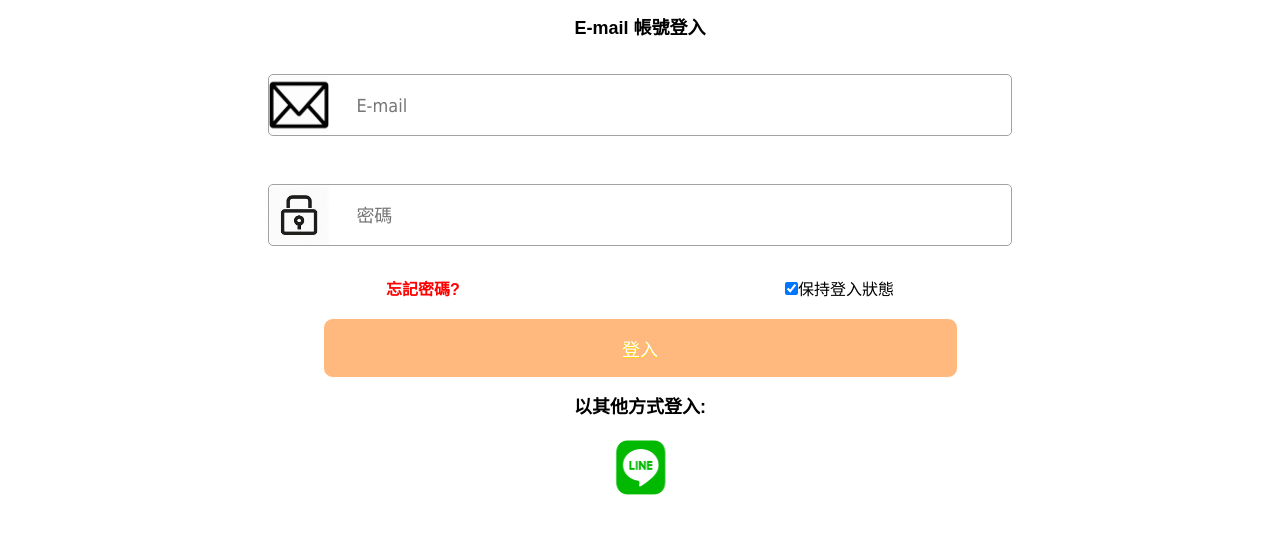
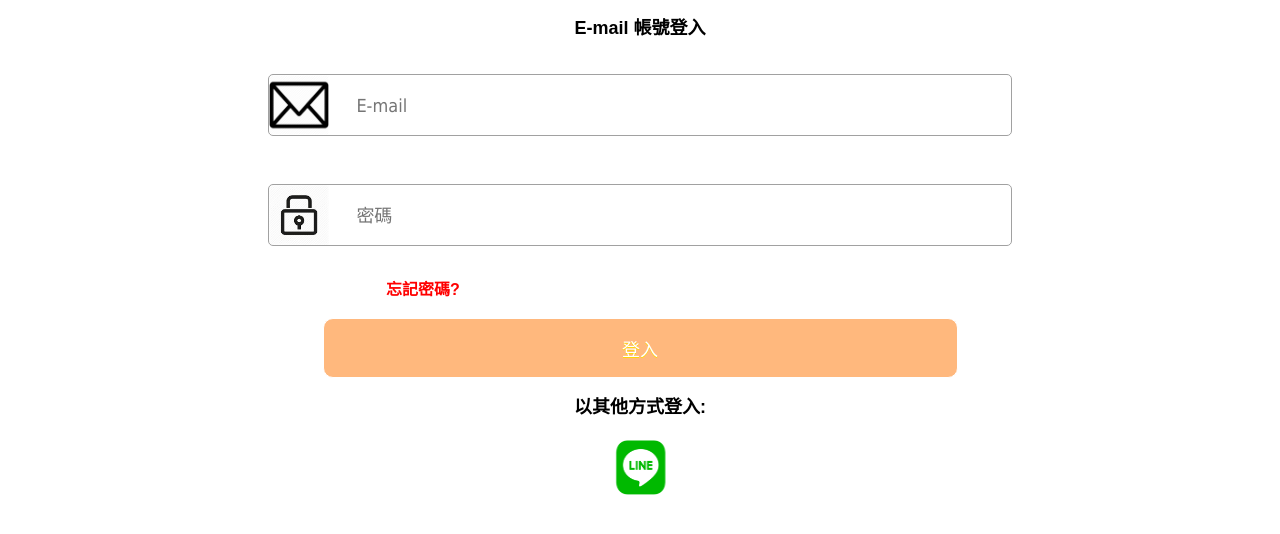
Before and after one commit to Onetail/simple-line-login, a website: page html/index.html in a window 1280 px wide. Shown: the part 68-602 px from the top of the page. Drawn offline with Linux system fonts and the light colour scheme.

Commit message:
delete remind me

```diff
--- a/html/index.html
+++ b/html/index.html
@@ -443,14 +443,7 @@
                     >忘記密碼?</a
                   >
                 </div>
-                <div class="login-status-inline login-status-rememberme">
-                  <input
-                    type="checkbox"
-                    name="rememberme"
-                    value="保持登入狀態"
-                    checked
-                  />保持登入狀態
-                </div>
+
                 <!-- <div style="clear:both;"></div> -->
               </div>
               <input
```
